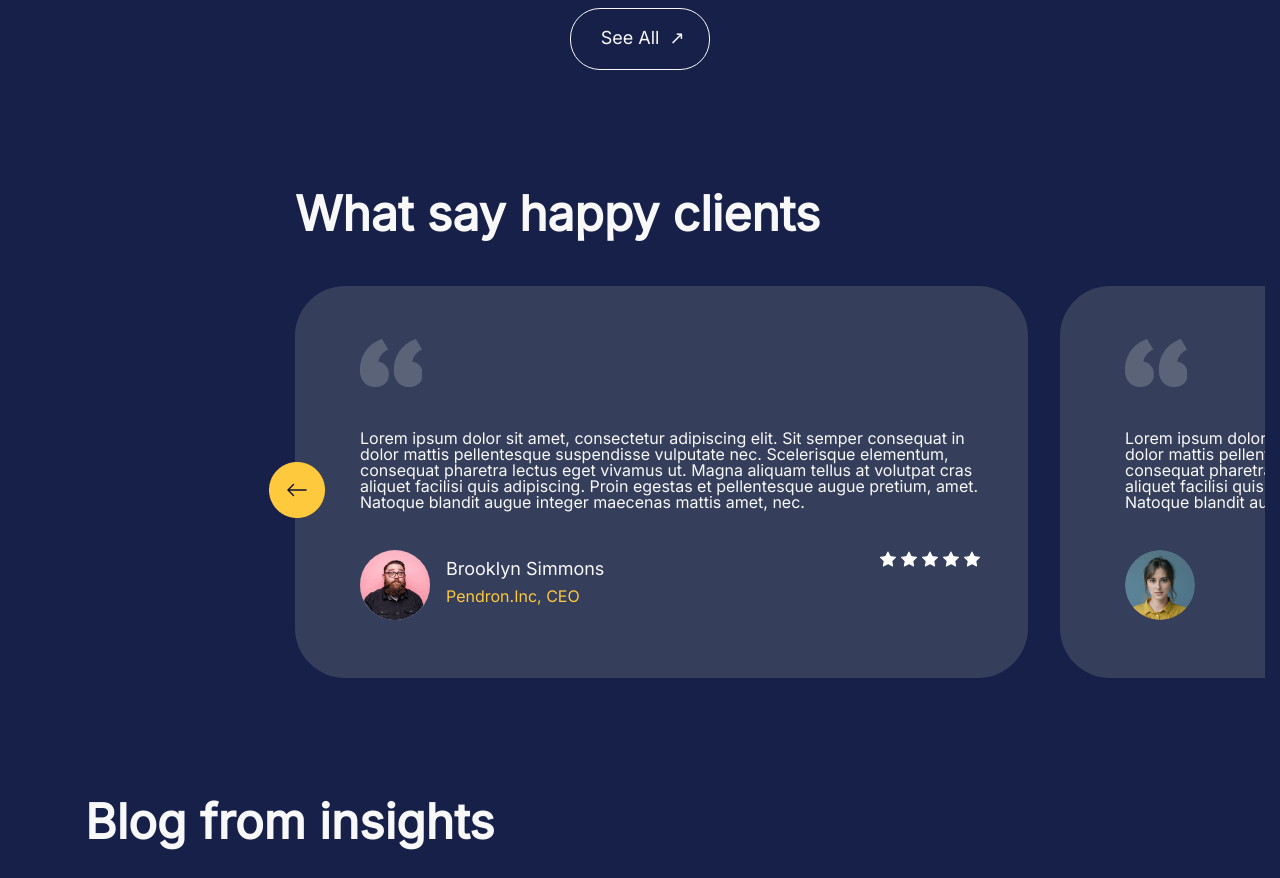
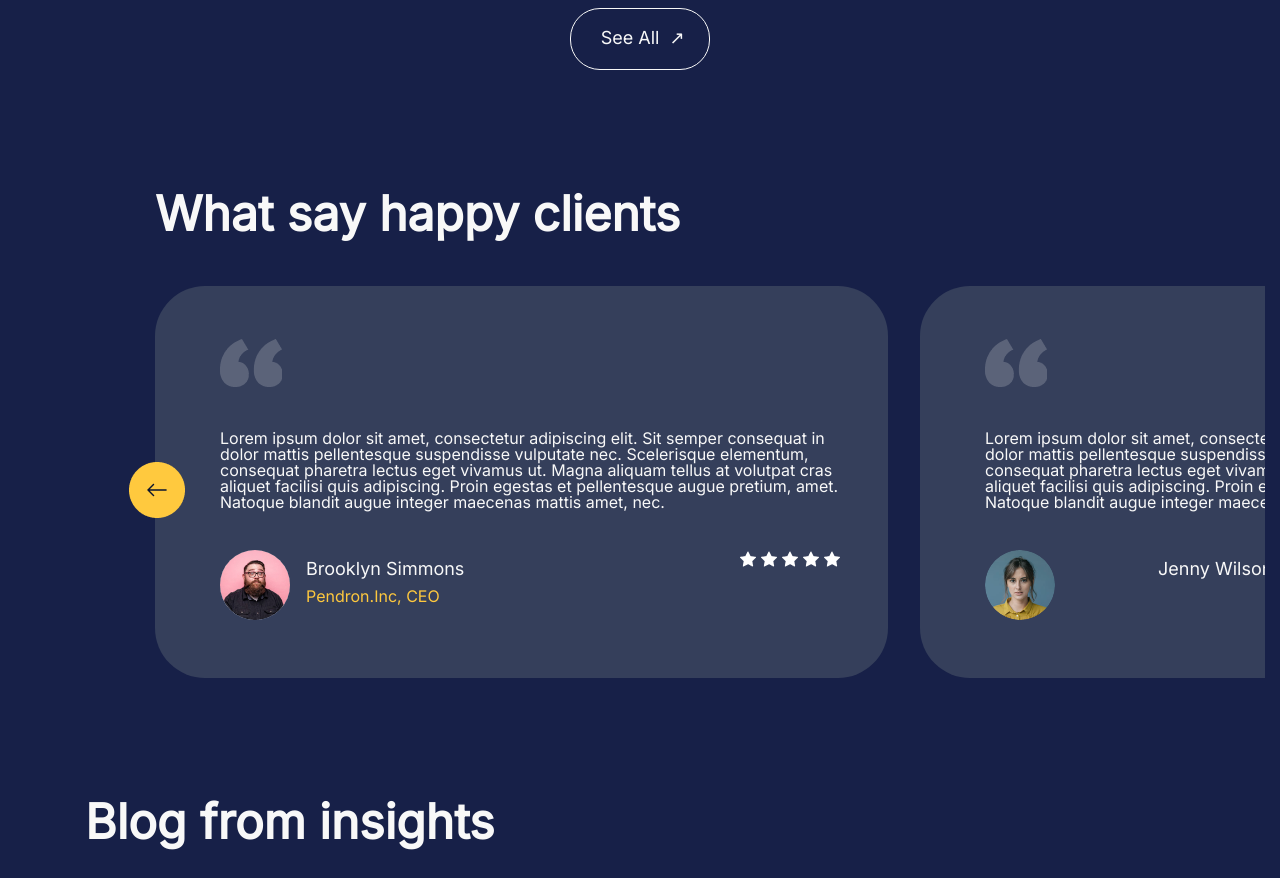
Before and after one commit to AaleksanderK/Digital_agency, a plain HTML site: page index.html in a window 1280 px wide. Shown: the part 4886-5764 px from the top of the page. Drawn offline with Linux system fonts and the light colour scheme.

Commit message:
fixed reviews

```diff
--- a/src/scss/components/_reviews.scss
+++ b/src/scss/components/_reviews.scss
@@ -6,7 +6,7 @@
 	font-weight: 700;
 	font-size: 48px;
 	color: $textColor;
-	padding: 6rem 14rem 2.4rem;
+	padding: 6rem 7rem 2.4rem;
 }
 .reviews-cards {
 	display: flex;
@@ -21,7 +21,7 @@
 }
 
 .reviews-cards__reviews-card-left {
-	margin: 0 1.6rem 0 14rem;
+	margin: 0 1.6rem 0 7rem;
 }
 .reviews-card {
 	&__paragraph {
```
Also changed, not shown: src/styles/css/main.css, src/styles/css/main.min.css.
